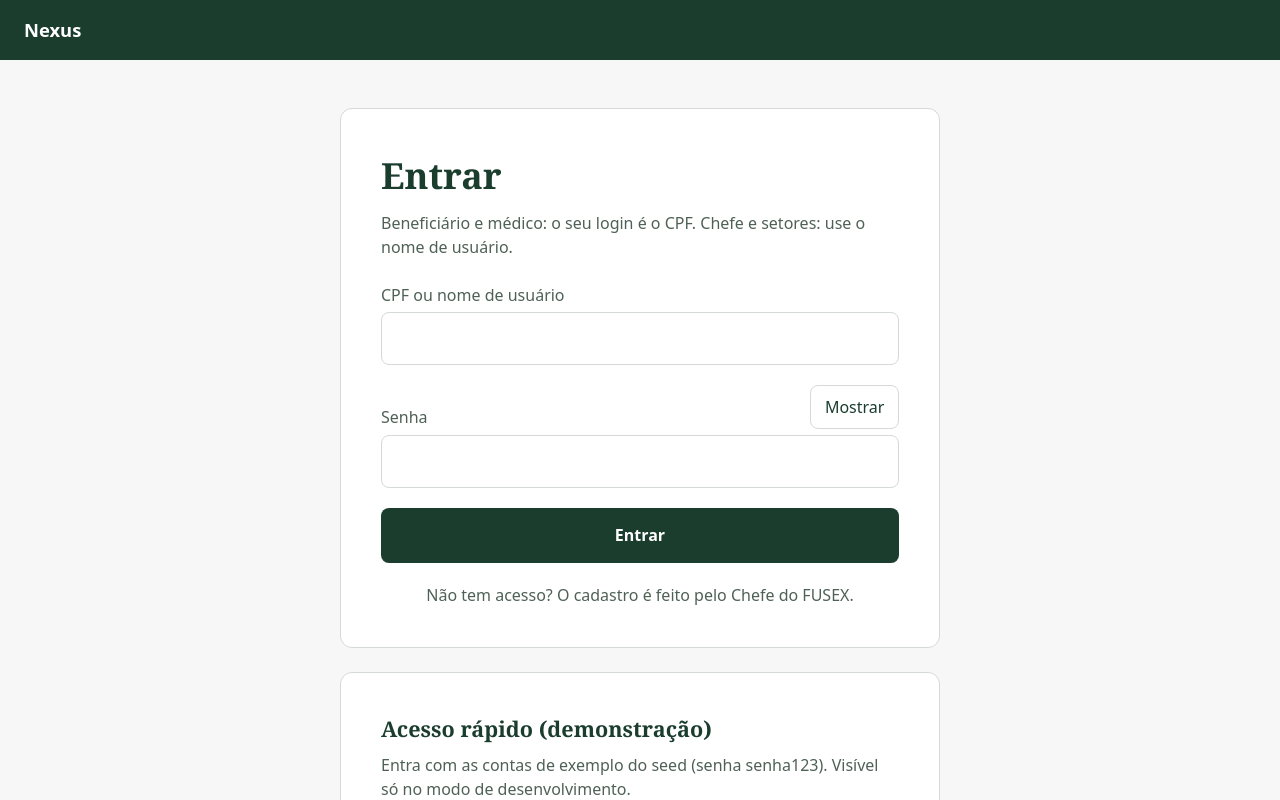
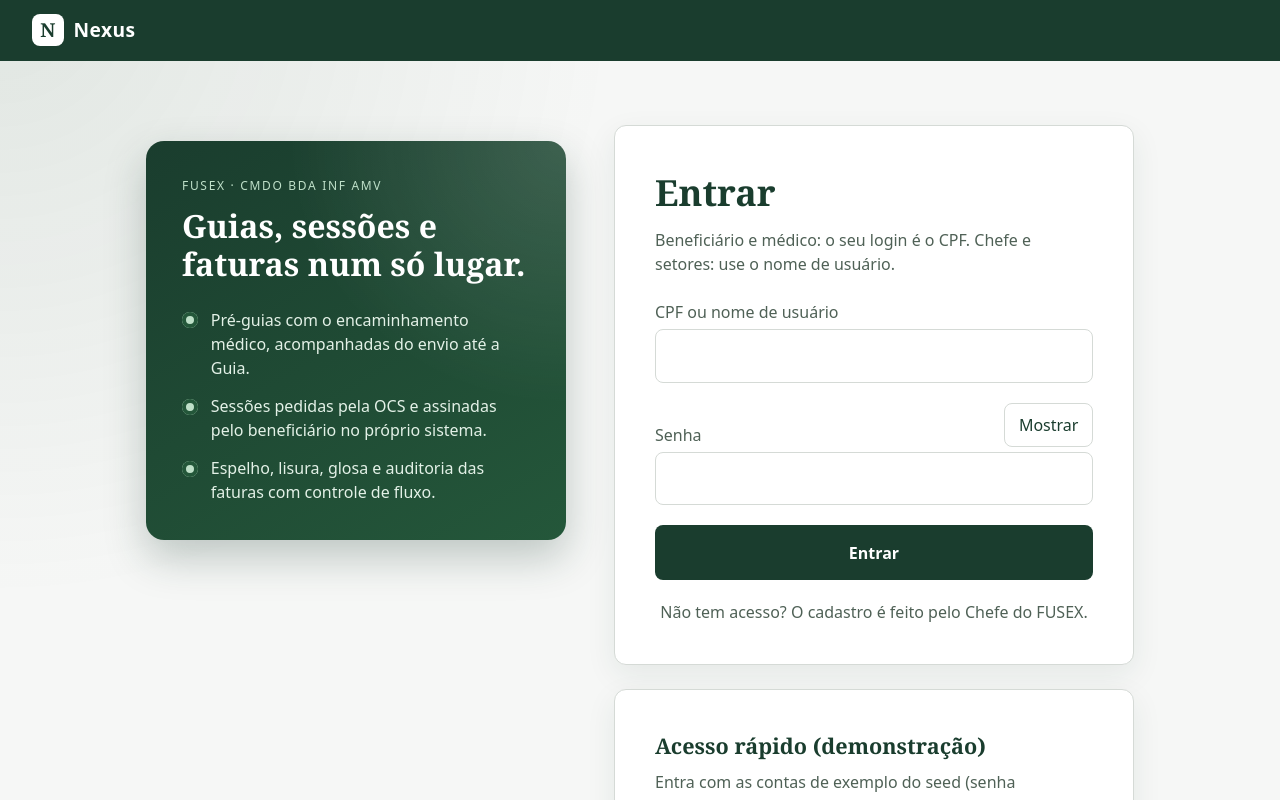
Before and after one commit to DATASQUAD-3SEM/BD_3S_FRONTEND, a React (Vite) app: page /login in a window 1280 px wide. Shown: the top 800 px of the page. Built offline with nearby package versions, Linux system fonts and the light colour scheme.

Commit message:
feat(SCRUM-292-T36-FE1): redesenhar o login em duas colunas com a apresentacao do nexus

```diff
--- a/src/features/login/LoginPage.tsx
+++ b/src/features/login/LoginPage.tsx
@@ -62,10 +62,24 @@ export default function LoginPage() {
   return (
     <div className="login-pagina">
       <header className="login-topbar">
-        <span className="login-marca">Nexus</span>
+        <span className="login-marca">
+          <span className="login-marca-simbolo" aria-hidden="true">N</span>
+          Nexus
+        </span>
       </header>
 
       <main className="login-conteudo">
+        <aside className="login-apresentacao" aria-label="Sobre o Nexus">
+          <p className="login-apresentacao-sobretitulo">FUSEX · Cmdo Bda Inf Amv</p>
+          <p className="login-apresentacao-titulo">Guias, sessões e faturas num só lugar.</p>
+          <ul className="login-apresentacao-lista">
+            <li>Pré-guias com o encaminhamento médico, acompanhadas do envio até a Guia.</li>
+            <li>Sessões pedidas pela OCS e assinadas pelo beneficiário no próprio sistema.</li>
+            <li>Espelho, lisura, glosa e auditoria das faturas com controle de fluxo.</li>
+          </ul>
+        </aside>
+
+        <div className="login-coluna">
           <form className="login-cartao" onSubmit={enviar} noValidate>
             <h1>Entrar</h1>
             <p className="login-legenda">
@@ -141,6 +155,7 @@ export default function LoginPage() {
               </Link>
             </section>
           )}
+        </div>
       </main>
     </div>
   )
--- a/src/features/login/login.css
+++ b/src/features/login/login.css
@@ -164,3 +164,70 @@
     padding: 1.5rem;
   }
 }
+
+/* ===== T36-FE1: login em duas colunas (apresentacao + formulario) ===== */
+.login-pagina {
+  background:
+    radial-gradient(80% 60% at 0% 0%, rgba(31, 77, 43, 0.10) 0%, rgba(31, 77, 43, 0) 60%),
+    var(--fundo);
+}
+.login-topbar { display: flex; align-items: center; padding: 0.9rem 2rem; }
+.login-marca { display: inline-flex; align-items: center; gap: 0.6rem; font-size: 1.2rem; letter-spacing: 0.02em; }
+.login-marca-simbolo {
+  display: inline-flex;
+  align-items: center;
+  justify-content: center;
+  width: 32px;
+  height: 32px;
+  border-radius: 8px;
+  background: #fff;
+  color: var(--verde-escuro);
+  font-family: var(--fonte-serif);
+  font-weight: 800;
+}
+.login-conteudo {
+  flex-direction: row;
+  align-items: flex-start;
+  justify-content: center;
+  gap: 3rem;
+  padding: 4rem 2rem;
+}
+.login-apresentacao {
+  flex: 0 1 420px;
+  margin-top: 1rem;
+  padding: 2.25rem;
+  border-radius: 18px;
+  color: #fff;
+  background:
+    radial-gradient(120% 120% at 100% 0%, rgba(255, 255, 255, 0.14) 0%, rgba(255, 255, 255, 0) 55%),
+    linear-gradient(150deg, #1a3d2e 0%, #24573a 100%);
+  box-shadow: 0 18px 40px rgba(26, 61, 46, 0.25);
+}
+.login-apresentacao-sobretitulo { margin: 0 0 0.75rem; font-size: 0.75rem; letter-spacing: 0.14em; text-transform: uppercase; color: #bfe0c9; }
+.login-apresentacao-titulo { margin: 0 0 1.5rem; font-family: var(--fonte-serif); font-size: 2rem; line-height: 1.2; font-weight: 700; }
+.login-apresentacao-lista { margin: 0; padding: 0; list-style: none; display: flex; flex-direction: column; gap: 0.9rem; }
+.login-apresentacao-lista li { position: relative; padding-left: 1.8rem; color: #e3f1e7; }
+.login-apresentacao-lista li::before {
+  content: '';
+  position: absolute;
+  left: 0;
+  top: 0.3rem;
+  width: 1rem;
+  height: 1rem;
+  border-radius: 50%;
+  background: #bfe0c9;
+  box-shadow: inset 0 0 0 4px #24573a;
+}
+.login-coluna { flex: 0 1 520px; display: flex; flex-direction: column; gap: 1.5rem; }
+.login-cartao { max-width: none; box-shadow: 0 10px 30px rgba(26, 61, 46, 0.08); }
+.login-input:focus { outline: none; border-color: var(--verde); box-shadow: 0 0 0 3px rgba(31, 77, 43, 0.18); }
+
+@media (max-width: 900px) {
+  .login-conteudo { flex-direction: column; align-items: stretch; gap: 1.5rem; padding: 1.5rem 1rem; }
+  .login-apresentacao { flex: none; margin: 0; padding: 1.5rem; }
+  .login-apresentacao-titulo { font-size: 1.5rem; margin-bottom: 1rem; }
+  .login-coluna { flex: none; }
+}
+.login-rapido-lista { display: grid; grid-template-columns: repeat(auto-fill, minmax(200px, 1fr)); gap: 0.6rem; }
+.login-rapido-botao { border-radius: 10px; transition: border-color 0.15s ease, background 0.15s ease; }
+.login-rapido-botao:hover:not(:disabled) { background: var(--verde-claro-2); filter: none; }
```
Lines whose indentation alone changed are shown as unchanged.
